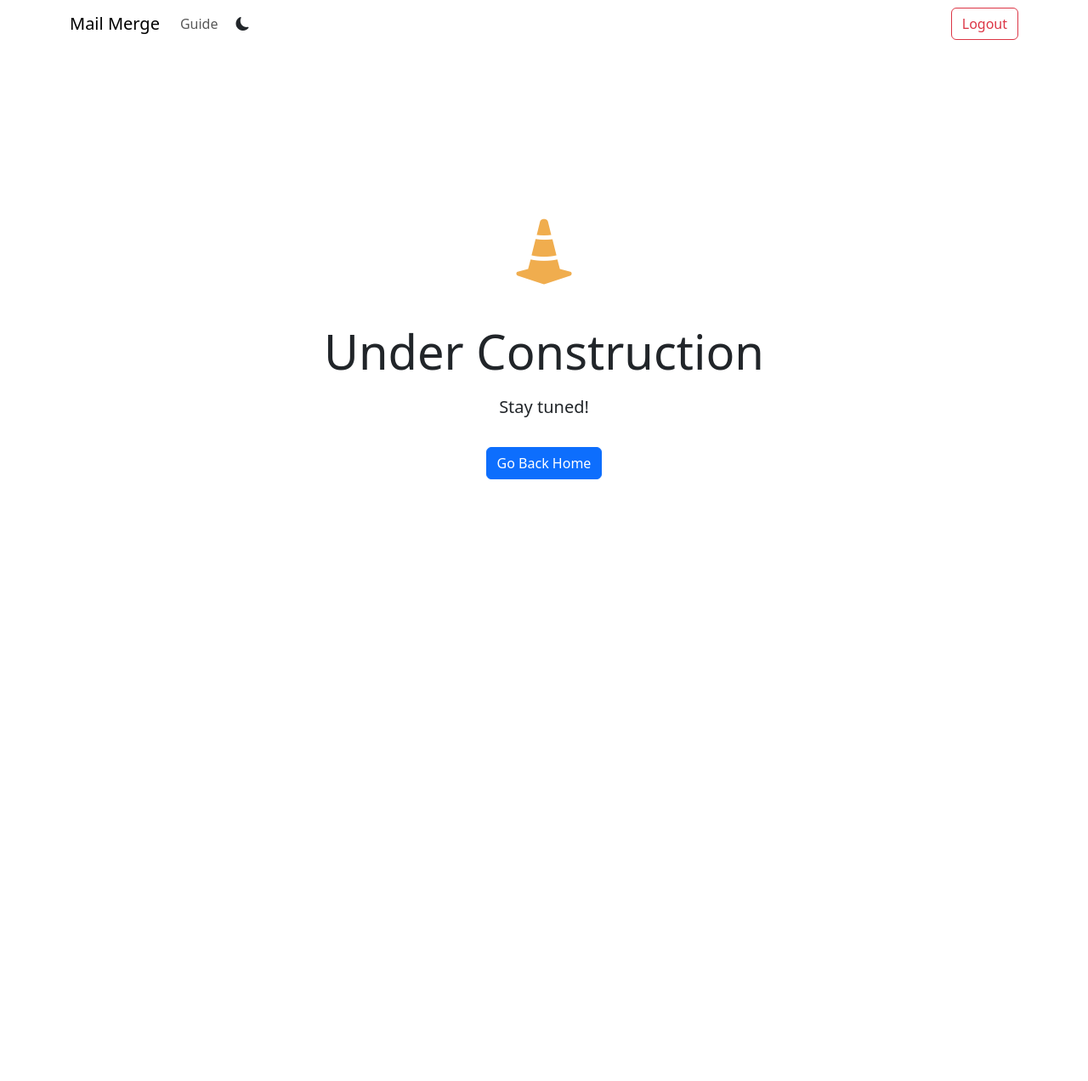
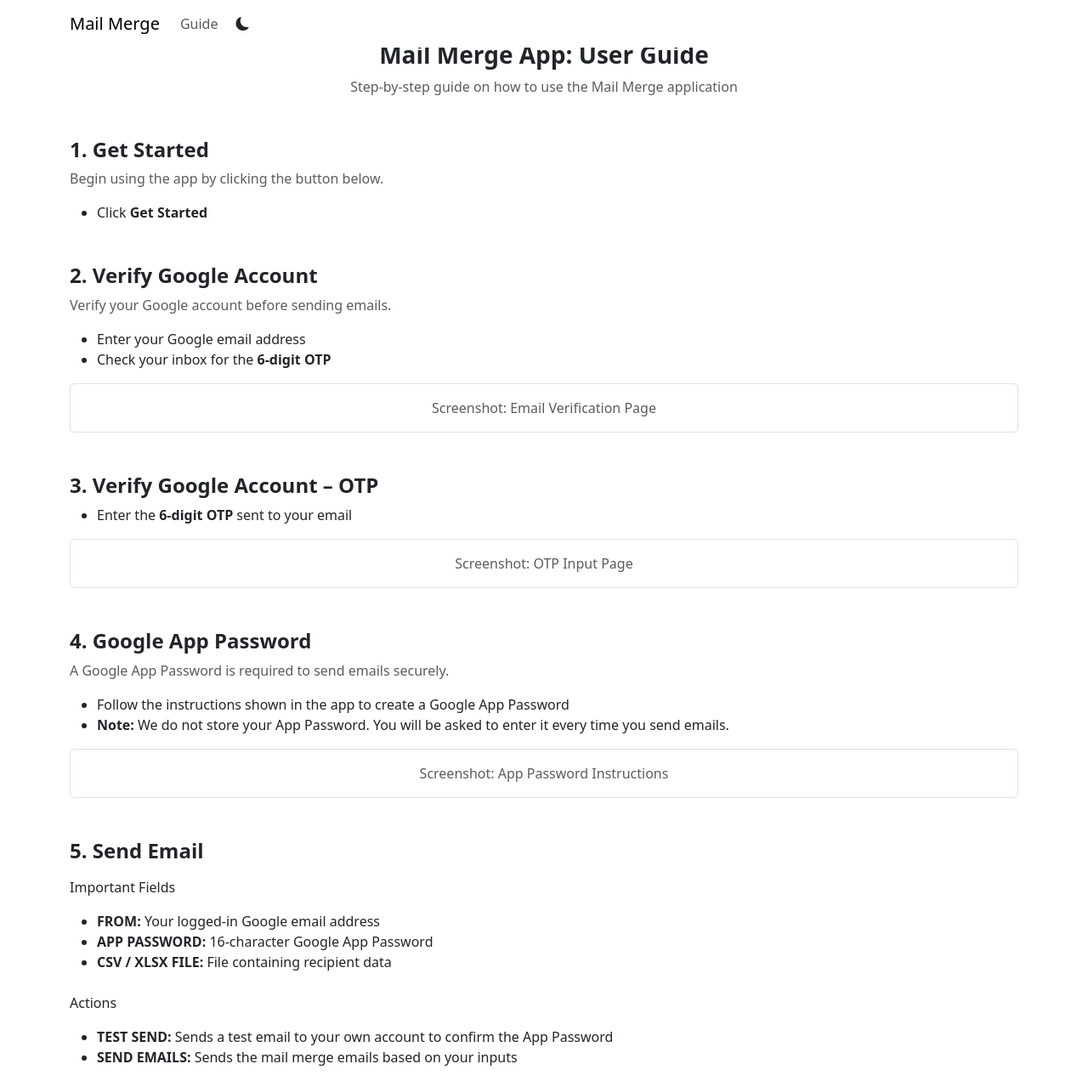
Before and after one commit to MarcLawrenceKing/mail-merge, a React (Vite) app in the folder client/: page /guide in a window 1280 px wide. Shown: the top 1272 px of the page at 85% size. Before the commit the page ends 800 px from the top, so only its background shows below. Built offline with nearby package versions, Linux system fonts and the light colour scheme.

Commit message:
useLogout

```diff
--- a/client/src/App.tsx
+++ b/client/src/App.tsx
@@ -12,6 +12,7 @@
 import SendEmail from './pages/SendEmail';
 import SendSummary from './pages/SendSummary';
 import { ToastProvider } from './context/ToastContext';
+import GuidePage from './pages/Guide';
 
 
 function App() {
@@ -19,11 +20,11 @@
   return (
     <div className="">
       <ToastProvider>
-        <HeaderNav onLogout={() => alert("logout")}/>
+        <HeaderNav />
         {/* Route Definitions */}
         <Routes>
           <Route path="/" element={<Landing />} />
-          <Route path="/guide" element={<UnderConstruction />} />
+          <Route path="/guide" element={<GuidePage />} />
           <Route path="/verify" element={<Verify />} />
           <Route path="/verify/otp" element={<VerifyOTP />} />
           <Route path="/verify/otp/app-password" element={<LastSetup />} />
--- a/client/src/components/Header.tsx
+++ b/client/src/components/Header.tsx
@@ -1,12 +1,19 @@
 // HeaderNav.tsx
 import React from 'react';
 import ThemeToggle from './ThemeToggle';
+import { useLogout } from '../hooks/useLogout';
+import { useLocation } from 'react-router-dom';
 
-interface HeaderNavProps {
-  onLogout: () => void;
-}
 
-const HeaderNav: React.FC<HeaderNavProps> = ({ onLogout }) => {
+const HeaderNav: React.FC = () => {
+
+  const logout = useLogout();
+  const location = useLocation();
+
+  const showLogout =
+    location.pathname === "/send-email" ||
+    location.pathname === "/send-email/summary";
+
   return (
 
     <nav
@@ -37,9 +44,14 @@
               <ThemeToggle />
             </li>
           </ul>
-          <button className="btn btn-outline-danger ms-auto" onClick={onLogout}>
-            Logout
-          </button>
+          {showLogout && (
+              <button
+                className="btn btn-outline-danger ms-auto"
+                onClick={logout}
+              >
+                Logout
+              </button>
+          )}
         </div>
       </div>
     </nav>
--- a/client/src/components/SendProgressModal.tsx
+++ b/client/src/components/SendProgressModal.tsx
@@ -30,7 +30,7 @@
                 </div>
 
                 <div>
-                  <div className="fw-semibold mb-1">Completion</div>
+                  <div className="fw-semibold mb-1">Success Rate</div>
                   <div className="progress">
                     <div
                       className="progress-bar bg-success"
--- /dev/null
+++ b/client/src/hooks/useLogout.ts
@@ -0,0 +1,17 @@
+import { useCallback } from "react";
+import { useNavigate } from "react-router-dom";
+
+export const useLogout = () => {
+  const navigate = useNavigate();
+
+  const logout = useCallback(() => {
+    // Clear all session storage
+    sessionStorage.clear();
+    localStorage.clear();
+
+    // Navigate to default route
+    navigate("/", { replace: true });
+  }, [navigate]);
+
+  return logout;
+};
--- a/client/src/pages/Guide.tsx
+++ b/client/src/pages/Guide.tsx
@@ -0,0 +1,165 @@
+import React from "react";
+
+const GuidePage: React.FC = () => {
+  return (
+    <div className="container my-5">
+      {/* Page Header */}
+      <div className="mb-5 text-center">
+        <h3 className="fw-bold">Mail Merge App: User Guide</h3>
+        <p className="text-muted mt-2">
+          Step-by-step guide on how to use the Mail Merge application
+        </p>
+      </div>
+
+      {/* 1. Get Started */}
+      <section className="mb-5">
+        <h4 className="fw-semibold">1. Get Started</h4>
+        <p className="text-muted">Begin using the app by clicking the button below.</p>
+        <ul>
+          <li>Click <strong>Get Started</strong></li>
+        </ul>
+        {/* <div className="border rounded p-3 text-center text-muted">
+          <div className="text-center">
+            <img
+              src={screenshot}
+              className="img-fluid rounded shadow-sm my-3 w-75"
+              alt="Guide screenshot"
+            />
+          </div>
+        </div> */}
+      </section>
+
+      {/* 2. Verify Google Account */}
+      <section className="mb-5">
+        <h4 className="fw-semibold">2. Verify Google Account</h4>
+        <p className="text-muted">Verify your Google account before sending emails.</p>
+        <ul>
+          <li>Enter your Google email address</li>
+          <li>Check your inbox for the <strong>6-digit OTP</strong></li>
+        </ul>
+        <div className="border rounded p-3 text-center text-muted">
+          Screenshot: Email Verification Page
+        </div>
+      </section>
+
+      {/* 3. Verify Google Account - OTP */}
+      <section className="mb-5">
+        <h4 className="fw-semibold">3. Verify Google Account – OTP</h4>
+        <ul>
+          <li>Enter the <strong>6-digit OTP</strong> sent to your email</li>
+        </ul>
+        <div className="border rounded p-3 text-center text-muted">
+          Screenshot: OTP Input Page
+        </div>
+      </section>
+
+      {/* 4. Google App Password */}
+      <section className="mb-5">
+        <h4 className="fw-semibold">4. Google App Password</h4>
+        <p className="text-muted">
+          A Google App Password is required to send emails securely.
+        </p>
+        <ul>
+          <li>Follow the instructions shown in the app to create a Google App Password</li>
+          <li>
+            <strong>Note:</strong> We do not store your App Password. You will be asked to
+            enter it every time you send emails.
+          </li>
+        </ul>
+        <div className="border rounded p-3 text-center text-muted">
+          Screenshot: App Password Instructions
+        </div>
+      </section>
+
+      {/* 5. Send Email */}
+      <section className="mb-5">
+        <h4 className="fw-semibold">5. Send Email</h4>
+        <p className="fw-medium mt-3">Important Fields</p>
+        <ul>
+          <li>
+            <strong>FROM:</strong> Your logged-in Google email address
+          </li>
+          <li>
+            <strong>APP PASSWORD:</strong> 16-character Google App Password
+          </li>
+          <li>
+            <strong>CSV / XLSX FILE:</strong> File containing recipient data
+          </li>
+        </ul>
+
+        <p className="fw-medium mt-4">Actions</p>
+        <ul>
+          <li>
+            <strong>TEST SEND:</strong> Sends a test email to your own account to
+            confirm the App Password
+          </li>
+          <li>
+            <strong>SEND EMAILS:</strong> Sends the mail merge emails based on your
+            inputs
+          </li>
+        </ul>
+
+        <div className="border rounded p-3 text-center text-muted">
+          Screenshot: Send Email Page
+        </div>
+      </section>
+
+      {/* 6. Email Template */}
+      <section className="mb-5">
+        <h4 className="fw-semibold">6. Email Template</h4>
+        <ul>
+          <li>
+            <strong>RECIPIENT:</strong><code>{"{{email}}"}</code>
+          </li>
+          <li>
+            <strong>SUBJECT:</strong> Plain text only (does not accept variables)
+          </li>
+          <li>
+            <strong>EMAIL BODY:</strong> Supports variables such as <code>{"{{name}}"}</code>
+          </li>
+          <li>
+            <strong>ATTACHMENT:</strong> Optional file sent to all recipients (e.g., Resume)
+          </li>
+        </ul>
+        <div className="border rounded p-3 text-center text-muted">
+          Screenshot: Email Template Section
+        </div>
+      </section>
+
+      {/* 7. Recipients Table */}
+      <section className="mb-5">
+        <h4 className="fw-semibold">7. Recipients</h4>
+        <p className="text-muted">
+          After importing a CSV or XLSX file, a table will display all detected
+          recipients.
+        </p>
+        <div className="border rounded p-3 text-center text-muted">
+          Screenshot: Recipients Table
+        </div>
+      </section>
+
+      {/* 8. Email Summary */}
+      <section className="mb-5">
+        <h4 className="fw-semibold">8. Email Summary</h4>
+        <p className="text-muted">After sending, a summary page will be shown.</p>
+        <ul>
+          <li>Total emails sent</li>
+          <li>Total failed emails</li>
+          <li>Success rate</li>
+          <li>Recipient list with individual send status</li>
+        </ul>
+        <div className="border rounded p-3 text-center text-muted">
+          Screenshot: Email Summary Page
+        </div>
+      </section>
+
+      {/* Footer Note */}
+      <div className="alert alert-info mt-5">
+        <strong>Tip:</strong> Make sure your CSV/XLSX headers match the variables
+        used in your email body.
+      </div>
+    </div>
+  );
+};
+
+export default GuidePage;
```
